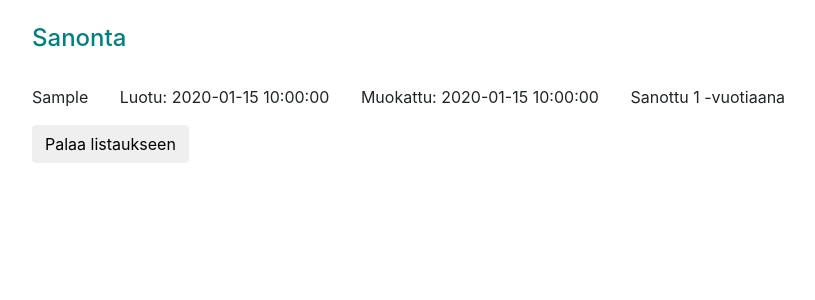
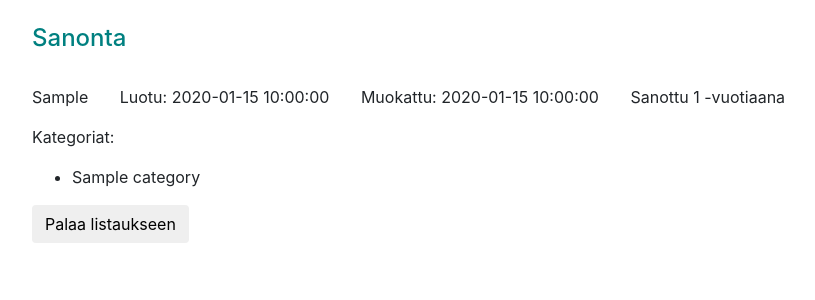
Before and after one commit to millalin/Kids-Say-the-Darndest-Things, a Flask app: page /child/quotes/show/1 in a window 1280 px wide. Shown: the part 72-372 px from the top of the page, without its empty margins (53-868 px from the left). Run offline with Flask 2, Linux system fonts and the light colour scheme; a user stored in the database is signed in; tables that the repository leaves empty hold one stand-in row (values such as "Sample post"); some libraries are stand-ins or nearby versions.

Commit message:
kysely toimimaan, jolla kun tarkastellaan sanonnan tietoja se listaa kaikki siihen liittyvät kategoriat

```diff
--- a/application/category/models.py
+++ b/application/category/models.py
@@ -12,11 +12,14 @@ class Category(Base):
     def __init__(self, name):
         self.name = name
 
+    def getId(self):
+        return self.id
+
     @staticmethod
     def categories_of(qid):
 
-        stmt = text("SELECT DISTINCT Category.id, Category.name FROM Category, quotecategory"
-                    " WHERE (quotecategory.quote_id=:q)").params(q=qid)
+        stmt = text("SELECT DISTINCT Category.id, Category.name FROM Category, Quote"
+                    " WHERE (Quote.id=:q)").params(q=qid)
 
         #stmt = text("SELECT DISTINCT Category.id, Category.name FROM Category WHERE (Quote.id=:quote)"
                         #" JOIN quotecatecory on Category.id = quotecategory.category_id"
@@ -29,3 +32,17 @@ class Category(Base):
             response.append({"id":row[0], "name":row[1]})
 
         return response
+
+
+    def findCategories(q_id):
+
+        stmt = text("SELECT Category.id, Category.name FROM Category"
+                    " JOIN quotecategory ON quotecategory.category_id = Category.id"
+                    " WHERE quotecategory.quote_id = :quote_id" ).params(quote_id=q_id)
+        res = db.engine.execute(stmt)
+
+        response = []
+        for row in res:
+            response.append({"id":row[0], "name":row[1]})
+
+        return response
--- a/application/quotes/views.py
+++ b/application/quotes/views.py
@@ -53,13 +53,13 @@ def quotes_create(child_id):
     allcategories=form.categories.data
 
     for category in  allcategories:
+
         category = Category(category)
-
 
         q.quotecategory.append(category)
 
-        db.session.add(q)
-        db.session().commit()
+    db.session.add(q)
+    db.session().commit()
 
     return  redirect(url_for("quotes_index"))
 
@@ -106,4 +106,5 @@ def quotes_showOne(quote_id):
 
     quote = Quote.query.get(quote_id)
     child_id = quote.child_id
-    return render_template("quotes/showOneQuote.html",categorieslist=Category.categories_of(quote_id),child_id = child_id, quote=quote)
+    quote_id=quote_id
+    return render_template("quotes/showOneQuote.html",categorieslist=Category.findCategories(quote_id),child_id = child_id, quote=quote)
--- a/application/templates/quotes/ownquoteslist.html
+++ b/application/templates/quotes/ownquoteslist.html
@@ -21,7 +21,7 @@
         </td>
         <td>
             <a href="{{ url_for('quotes_showOne', quote_id = quote.id)}}">
-                <button type="submit" class="btn btn-default">Näytä tiedot</button>
+                <button type="submit" class="btn btn-default">Näytä sanonnan tiedot</button>
             </a>
         </td>
         <td>
--- a/application/templates/quotes/showOneQuote.html
+++ b/application/templates/quotes/showOneQuote.html
@@ -11,10 +11,12 @@
       <td>Muokattu: {{ quote.date_modified }} &nbsp; &nbsp; &nbsp;</td>
       <td> Sanottu {{ quote.agesaid }} -vuotiaana&nbsp; &nbsp; &nbsp;</td>
 </p>
-<p>
 
 
-
+<p> Kategoriat:
+        {% for c in categorieslist %}
+    <ul><li>{{ c.name }}</li></ul>
+    {% endfor %}
 </p>
 <td>
     <a href="{{ url_for('quotes_childquotes', child_id = quote.child_id)}}">
```
